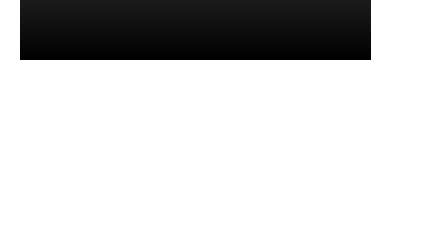
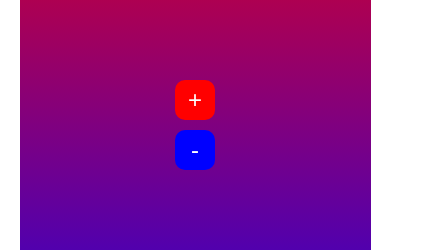
Before and after one commit to DeanLongmire/Temperature-Converter, a plain HTML site: page index.html in a window 390 px wide. Shown: the part 332-582 px from the top of the page, 421 px wide, since content can reach past the window. Drawn offline with Linux system fonts and the light colour scheme.

Commit message:
Finished style.css

```diff
--- a/style.css
+++ b/style.css
@@ -35,7 +35,15 @@ h1 {
     }
 
     .dashboard {
-        background-image: linear-gradient(gray, black);
+        background-image: linear-gradient(red, blue);
+        border-radius: 25px;
+        margin-bottom: 25px;
+        margin-left: auto;
+        margin-right: auto;
+        max-width: 600px;
+        align-items: center;
+        display: flex;
+        justify-content: center;
     }
 
 /* id rules */
@@ -79,3 +87,13 @@ h1 {
 #dec:hover {
     border: 1px solid green;
 }
+
+/* @media rules */
+
+@media screen and (max-width: 600px) {
+    .column {
+        display: block;
+        margin: 0 auto;
+        text-align: center;
+    }
+}
```
